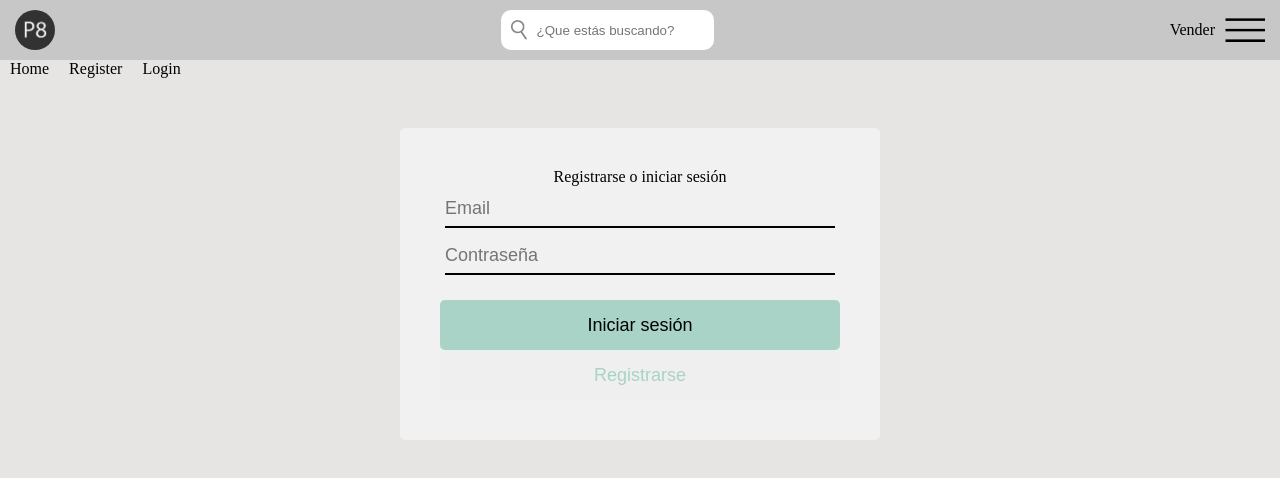
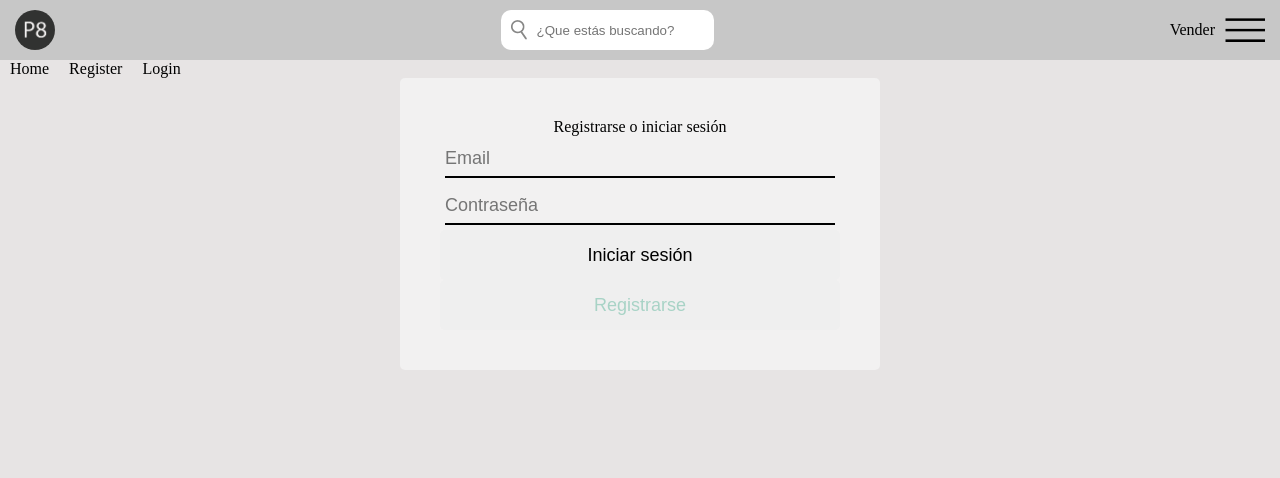
Before and after one commit to miguelitov1/Old-Is-Gold---FrontEnd, a React (Create React App) app: page /login in a window 1280 px wide. Shown: the top 478 px of the page. Built offline with nearby package versions, Linux system fonts and the light colour scheme.

Commit message:
creado uselocalstorage

```diff
--- a/src/index.js
+++ b/src/index.js
@@ -1,7 +1,7 @@
 import React from "react";
 import ReactDOM from "react-dom";
 import App from "./App";
-import { useLocalStorage } from "./componentes/useLocalStorage";
+import { useLocalStorage } from "./herramientas/useLocalStorage";
 
 export const AuthContext = React.createContext();
 const AuthProvider = (props) => {
--- a/src/routes/Login.js
+++ b/src/routes/Login.js
@@ -50,7 +50,7 @@ export function Login() {
   ) : redirection ? (
     <Redirect to="/registro" />
   ) : (
-    <div className="section-login">
+    <div className="Register-section">
       <form className="form-register" onSubmit={handleSubmit}>
         <p>Registrarse o iniciar sesión</p>
         <input
@@ -68,10 +68,13 @@ export function Login() {
           onChange={(e) => setContrasenha(e.target.value)}
         />
         <div className="buttons">
-          <button className="button-activate" type="submit">
+          <button className="register-button-activate" type="submit">
             Iniciar sesión
           </button>
-          <button className="button-no-activate" onClick={handleOnClick}>
+          <button
+            className="Register-button-no-activate"
+            onClick={handleOnClick}
+          >
             Registrarse
           </button>
         </div>
--- a/src/routes/Register.js
+++ b/src/routes/Register.js
@@ -73,7 +73,7 @@ export function Register() {
   ) : redirection === "usuarioRegistrado" ? (
     <UsuarioRegistrado />
   ) : (
-    <div className="section-login">
+    <div className="Register-section">
       <form className="form-register" onSubmit={handleSubmit}>
         <p>Registrarse</p>
         <input
@@ -125,11 +125,14 @@ export function Register() {
           value={localidad}
           onChange={(e) => setLocalidad(e.target.value)}
         />
-        <div className="buttons">
-          <button className="button-activate" type="submit">
+        <div className="Register-buttons">
+          <button className="Register-button-activate" type="submit">
             Crear cuenta
           </button>
-          <button className="button-no-activate" onClick={handleOnClick}>
+          <button
+            className="Register-button-no-activate"
+            onClick={handleOnClick}
+          >
             Iniciar sesión
           </button>
         </div>
--- a/src/routes/register-login.css
+++ b/src/routes/register-login.css
@@ -12,7 +12,7 @@ p {
   display: flex;
   flex-direction: column;
   padding: 40px;
-  margin: 50px;
+  margin-bottom: 20px;
   border-radius: 5px;
   max-width: 400px;
   margin-left: auto;
@@ -38,15 +38,15 @@ p {
   width: 100%;
 }
 
-.buttons {
+.Register-buttons {
   display: flex;
   flex-direction: column;
   margin-top: 20px;
 }
-.button-activate {
+.Register-button-activate {
   background-color: #a8d3c6;
 }
-.button-no-activate {
+.Register-button-no-activate {
   background-color: none;
   color: #a8d3c6;
 }
```
Also changed, not shown: src/herramientas/useLocalStorage.js (renamed from src/componentes/useLocalStorage.js).
